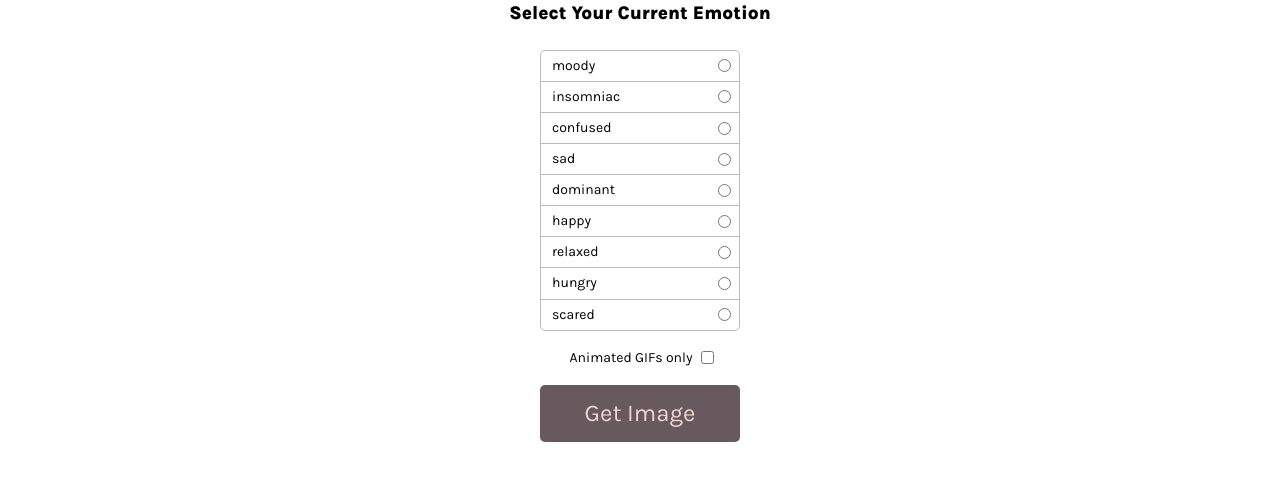
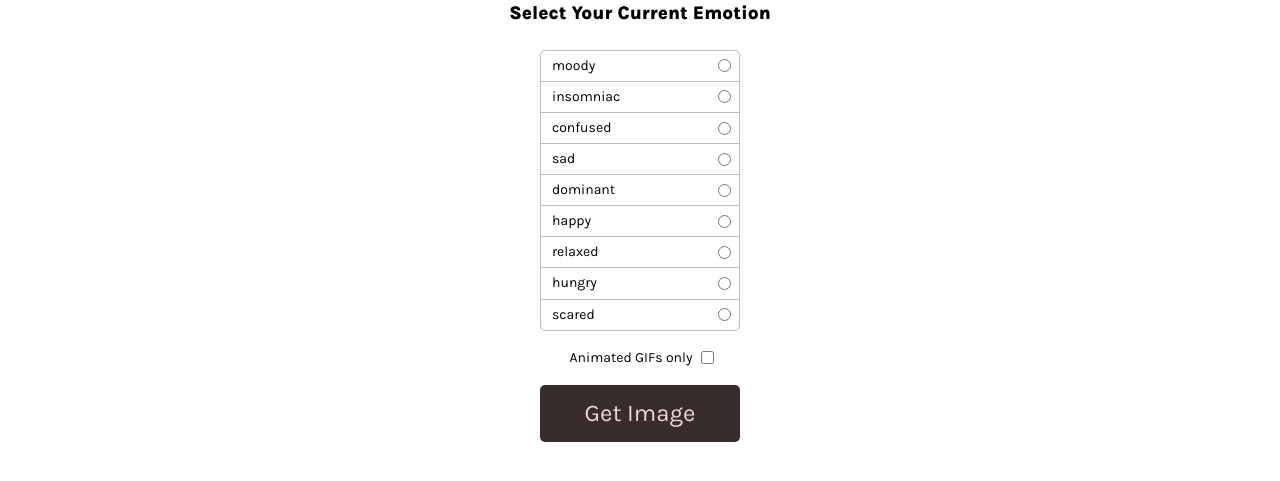
Before and after one commit to Jocelynpungwe/Cat-Meme-Picker, a plain HTML site: page index.html in a window 1280 px wide. Both pictures are taken after a click on the button "Get Image". Shown: the part 117-598 px from the top of the page. Drawn offline with nearby package versions, Linux system fonts and the light colour scheme.

Commit message:
change btns

```diff
--- a/index.css
+++ b/index.css
@@ -104,19 +104,14 @@ input[type="radio"]{
     margin: 16px;
 }
 
+.anim-gif-only{
+    cursor: pointer;
+}
+
 .gifs-check-label{
     width: unset;
     margin-right: 5px;
-}
 
-.get-image-btn{
-    background-color: #67595e;
-    color: #eed6d3;
-    padding: 15px 19px;
-    font-size: 24px;
-    border: none;
-    border-radius: 5px;
-    margin-bottom: 8px;
 }
 
 /* modal */
@@ -143,6 +138,27 @@ input[type="radio"]{
     border-radius: 5px;
 }
 
+/* button */
+
+
+.get-image-btn{
+    background-color: #67595e;
+    color: #eed6d3;
+    padding: 15px 19px;
+    font-size: 24px;
+    border: none;
+    border-radius: 5px;
+    margin-bottom: 8px;
+    cursor: pointer;
+    transition: 500ms ease-out;
+}
+.get-image-btn:hover,
+.get-image-btn:focus{
+
+    background: #382d2c;
+    transition: 500ms ease-in;
+}
+
 .meme-modal-close-btn{
     position: absolute;
     top: 2%;
--- a/index.html
+++ b/index.html
@@ -25,7 +25,7 @@
 			<div class="emotion-radios" id="emotion-radios"></div>
 			<div class="gifs-check">
 				<label for="gifs-only-option" class="gifs-check-label">Animated GIFs only</label>
-				<input type="checkbox" id="gifs-only-option">
+				<input type="checkbox" id="gifs-only-option" class="anim-gif-only">
 			</div>
 			<button class="get-image-btn" id="get-image-btn">Get Image</button>
 		</div>
```
